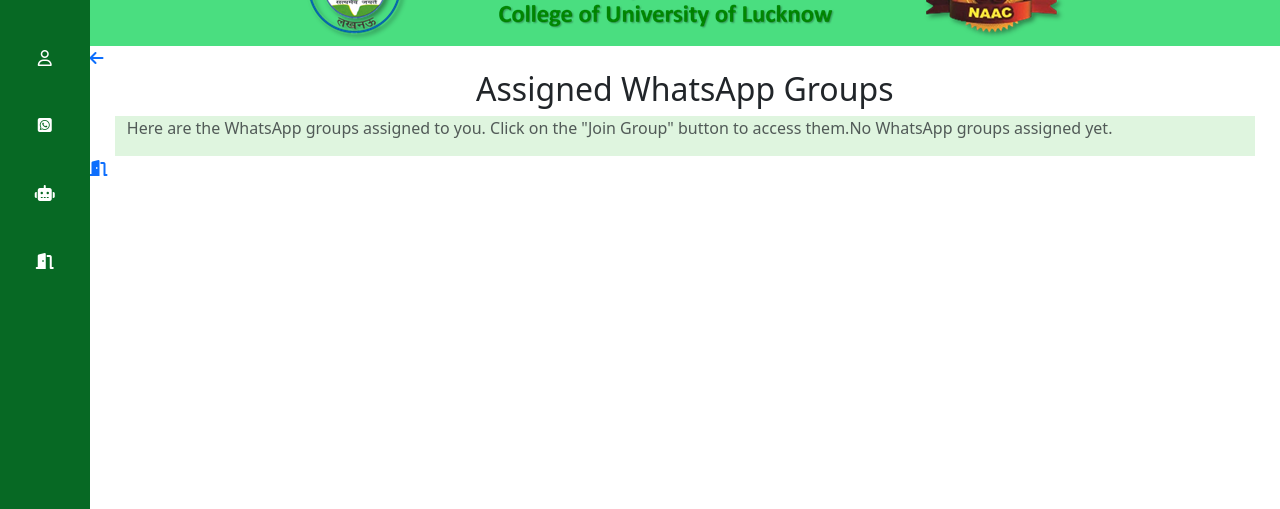
After one commit to pycoderabhishek/NPGCstudents, a Django app: page /whatsapp/ in a window 1280 px wide. The commit adds this page. Shown: the part 76-585 px from the top of the page. Run offline with Django 3.2, Linux system fonts and the light colour scheme; some libraries are stand-ins or nearby versions.

Commit message:
runserver

```diff
--- a/npgc/templates/base.html
+++ b/npgc/templates/base.html
@@ -34,7 +34,7 @@
                 <a href="{% url 'teacher_dashboard' %}"><i class="fa-regular fa-user"></i></a>
 
                 <!-- Link to WhatsApp page -->
-                <a href="#"><i class="fa-brands fa-square-whatsapp"></i></a>
+                <a href="{% url 'whatsapp_home' %}"><i class="fa-brands fa-square-whatsapp"></i></a>
 
                 <!-- Link to robot page -->
                 <a href="#"><i class="fa-solid fa-robot"></i></a>
--- /dev/null
+++ b/npgc/templates/whatsapp/dashboard.html
@@ -0,0 +1,37 @@
+{% extends 'base.html' %}
+
+{%block link%}
+{%load static%}
+  <meta charset="UTF-8">
+  <meta name="viewport" content="width=device-width, initial-scale=1.0">
+  <title>WhatsApp Groups</title>
+  <link href="https://cdn.jsdelivr.net/npm/bootstrap@5.3.0/dist/css/bootstrap.min.css" rel="stylesheet">
+  <link rel="stylesheet" href="https://cdnjs.cloudflare.com/ajax/libs/font-awesome/6.6.0/css/all.min.css" integrity="sha512-Kc323vGBEqzTmouAECnVceyQqyqdsSiqLQISBL29aUW4U/M7pSPA/gEUZQqv1cwx4OnYxTxve5UMg5GT6L4JJg==" crossorigin="anonymous" referrerpolicy="no-referrer" />
+
+  <link rel="stylesheet" href="{% static 'css/whatsapp_groups_list.css' %}">
+{%endblock link%}
+{% block content %}
+  <nav>
+    <a href="{% url 'student_dashboard' %}"><i class="fa-solid fa-arrow-left"></i></a>
+    <h2 class="text-center">Assigned WhatsApp Groups</h2>
+  </nav>
+  <div class="container">
+    <p class="text-center text-muted">Here are the WhatsApp groups assigned to you. Click on the "Join Group" button to access them.</p>
+
+    {% for group in groups %}
+    <!-- Dynamic Group Cards -->
+    <div class="group-card">
+      <h5>{{ group.name }}</h5>
+      <p>{{ group.description }}</p>
+      <a href="{{ group.link }}" class="join-btn" target="_blank">Join Group</a>
+    </div>
+    {% empty %}
+    <p class="text-center text-muted">No WhatsApp groups assigned yet.</p>
+    {% endfor %}
+  </div>
+  <!-- Bootstrap JS -->
+  <script src="https://cdn.jsdelivr.net/npm/bootstrap@5.3.0/dist/js/bootstrap.bundle.min.js"></script>
+</body>
+
+</html>
+{%endblock%}
--- a/npgc/user/urls.py
+++ b/npgc/user/urls.py
@@ -1,4 +1,4 @@
-from django.urls import path
+from django.urls import path,include
 from django.shortcuts import redirect
 from . import views
 
@@ -17,4 +17,6 @@ urlpatterns = [
     path('admin/manage/events/', views.manage_events, name='manage_events'),
     path('admin/manage/assignments/', views.manage_assignments, name='manage_assignments'),
     path('admin/manage/notifications/', views.manage_notifications, name='manage_notifications'),
+    path('whatsapp',include('whatsapp.urls')),
+
 ]
--- /dev/null
+++ b/npgc/whatsapp/urls.py
@@ -0,0 +1,7 @@
+from django.urls import path,include
+from django.shortcuts import redirect
+from . import views
+
+urlpatterns = [
+    path('/',views.whatsapp_home,name='whatsapp_home')
+]
--- a/npgc/whatsapp/views.py
+++ b/npgc/whatsapp/views.py
@@ -1,3 +1,12 @@
-from django.shortcuts import render
 
+from django.shortcuts import render, redirect,get_object_or_404
+from django.contrib.auth import authenticate, login, logout
+from django.contrib.auth.decorators import login_required
+from user.models import Teacher, Student
+from django.contrib import messages
+from taksdata.models import Event,Assignment,Notification
+# Login View
 # Create your views here.
+
+def whatsapp_home(request):
+    return render(request,'whatsapp/dashboard.html')
```
Also changed, not shown: npgc/templates/whatsapp/whatsapp_groups_list.html (added).
